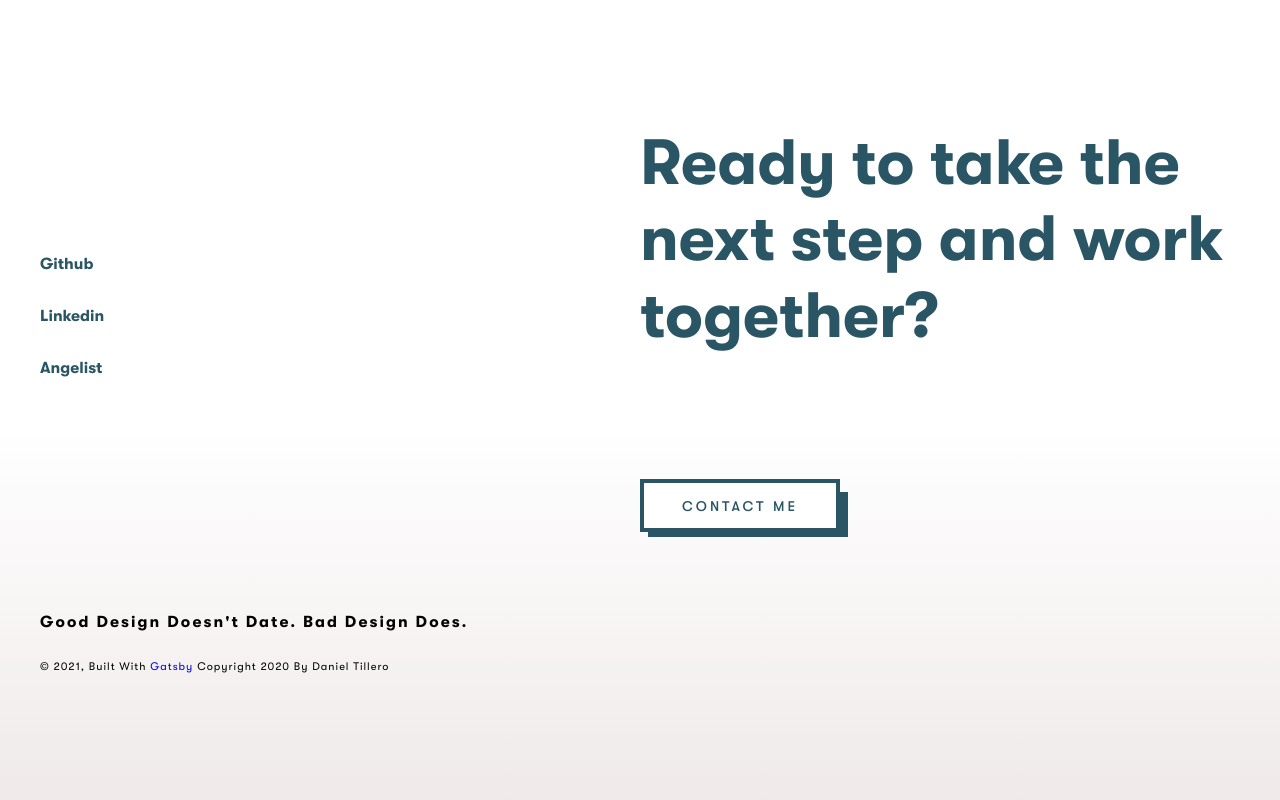
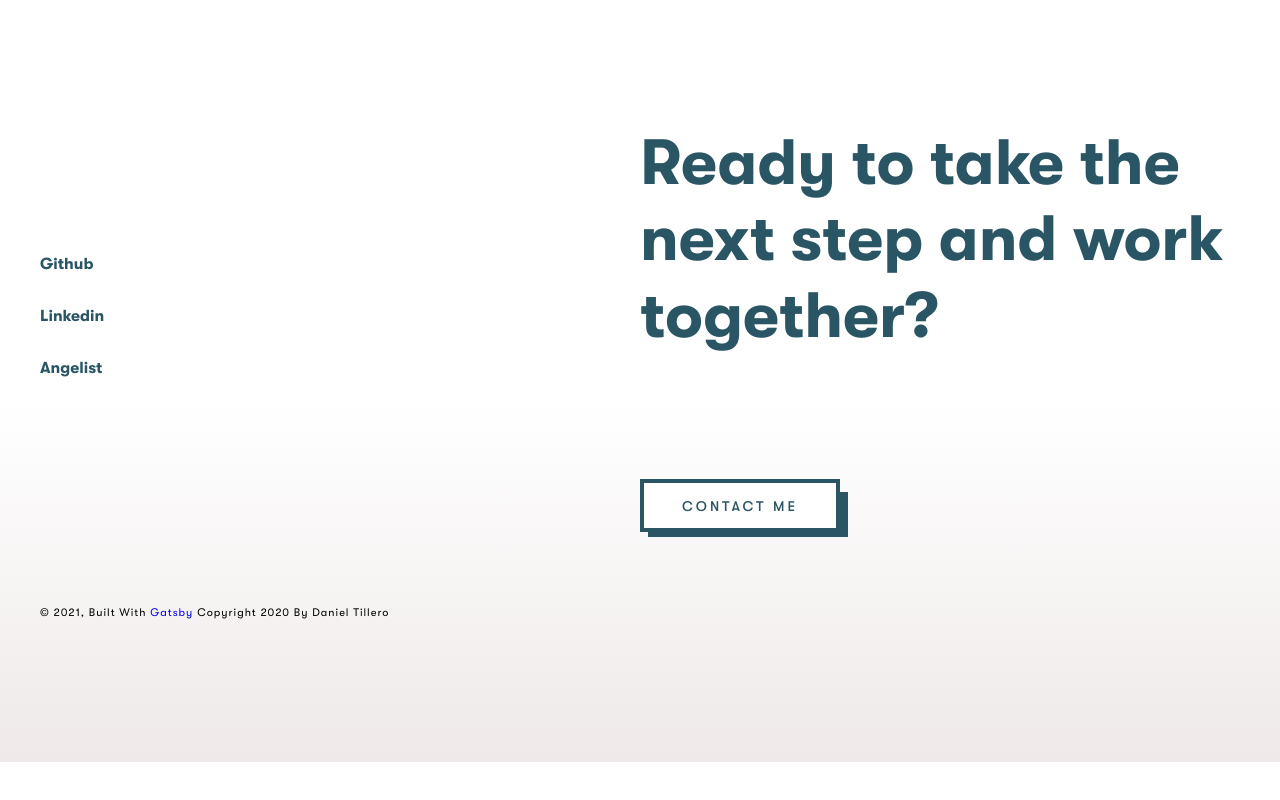
Before and after one commit to gardensgreen/gatsby-portfolio, a Gatsby site: page / in a window 1280 px wide. Shown: the part 923-1723 px from the top of the page. After the commit the page ends 1685 px from the top, so only its background shows below. Built offline with nearby package versions, Linux system fonts and the light colour scheme; Gatsby itself is replaced by a stand-in of ours.

Commit message:
remove sub right

```diff
--- a/src/components/layout/footer/index.jsx
+++ b/src/components/layout/footer/index.jsx
@@ -25,7 +25,7 @@ const Footer = () => {
 						</div>
 					</FooterBody>
 					<div className="box">
-						<SubRight> Good design doesn't date. Bad design does. </SubRight>
+
 						<CopyRight className="text-dark">
 							©
 							<span> {new Date().getFullYear()}, Built with {` `}
```
